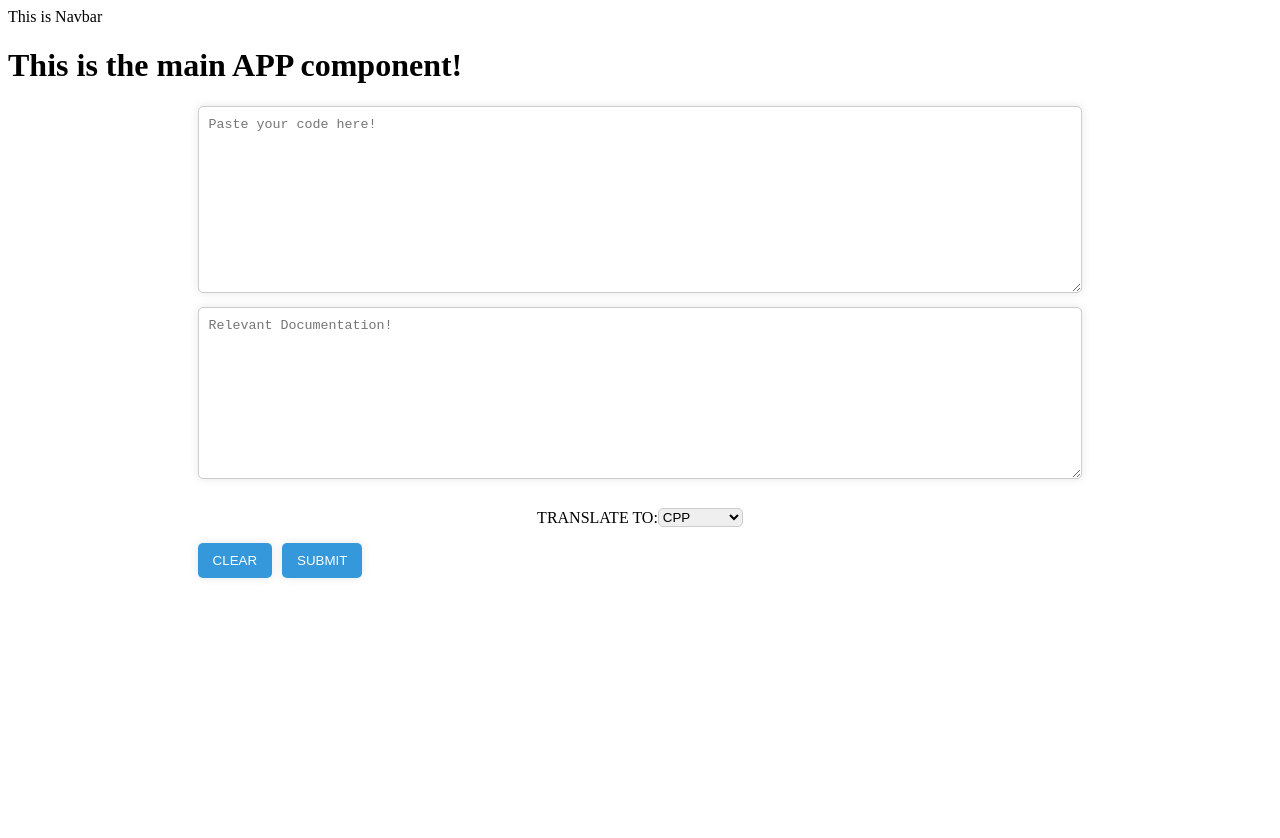
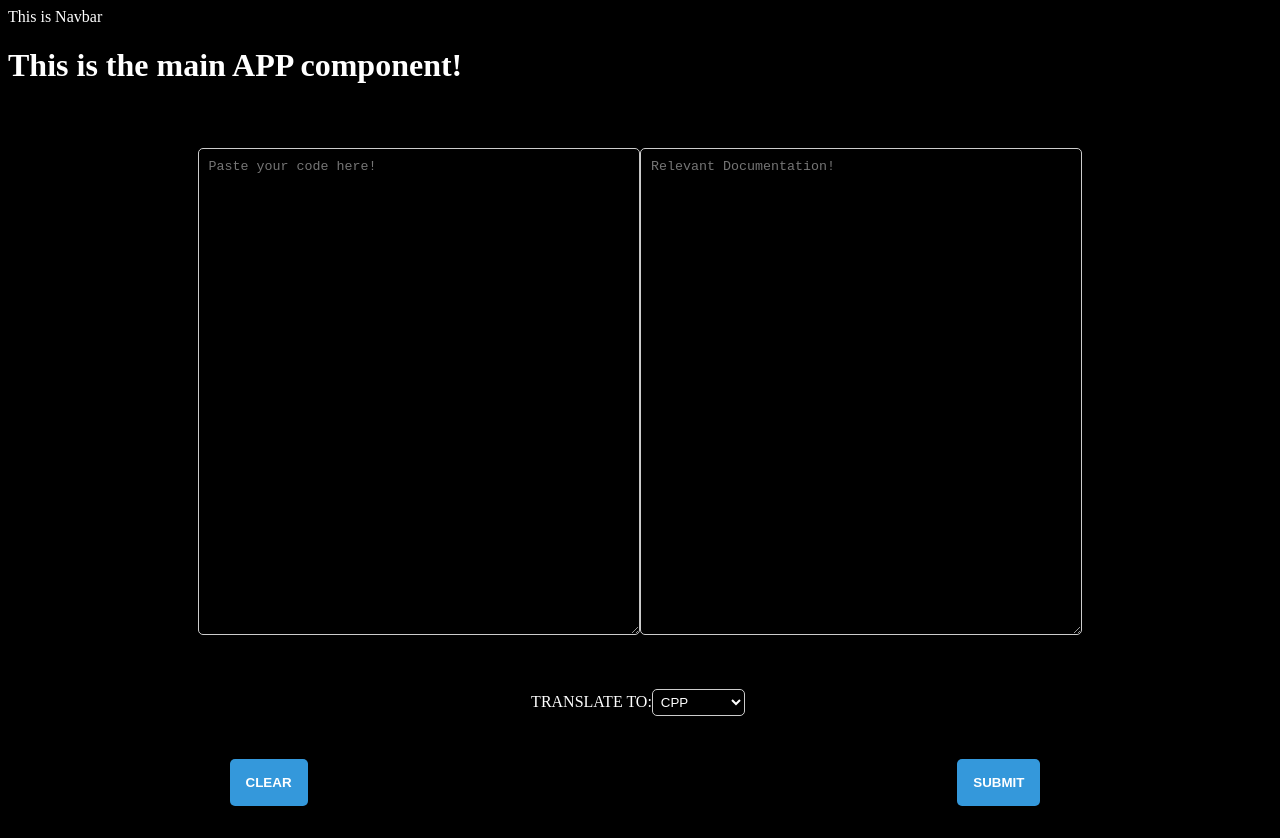
Before and after one commit to Ujj1225/codeAss, a React (Vite) app in the folder client/: page / in a window 1280 px wide. Before the commit the page ends 800 px from the top, so only its background shows below. Built offline with nearby package versions, Linux system fonts and the light colour scheme.

Commit message:
Updated look of interface

```diff
--- a/client/src/Form.css
+++ b/client/src/Form.css
@@ -1,11 +1,20 @@
+* {
+  background-color: black;
+  color: white;
+}
 
 .code-form {
   width: 70%;
   margin: 0 auto;
 }
 
+.input-boxes {
+  margin-top: 4rem;
+  display: flex;
+}
+
 .input,
-.documentation{
+.documentation {
   width: 100%;
   padding: 10px;
   margin-bottom: 10px;
@@ -32,7 +41,6 @@
   background-color: #2980b9;
 }
 
-/* Add some styling to make the form look cool and elegant */
 .input,
 .documentation,
 .language,
@@ -41,10 +49,11 @@ label {
   border-radius: 5px;
 }
 
-.translate{
+.translate {
   display: flex;
   justify-content: center;
   align-items: center;
+  margin-top: 2rem;
 }
 
 .input,
@@ -54,3 +63,14 @@ label,
 .submit {
   box-shadow: 0 0 10px rgba(0, 0, 0, 0.1);
 }
+
+.btn {
+  display: flex;
+  justify-content: space-between;
+  margin: 2rem;
+}
+
+.btn > button {
+  padding: 1rem;
+  font-weight: bold;
+}
--- a/client/src/Form.jsx
+++ b/client/src/Form.jsx
@@ -9,7 +9,7 @@ const Form = () => {
             name="code"
             id="code"
             cols="50"
-            rows="10"
+            rows="30"
             placeholder="Paste your code here!"
             className="input"
             style={{ overflow: "scroll" }}
@@ -18,14 +18,14 @@ const Form = () => {
             name="documentation"
             id="documentation"
             cols="50"
-            rows="10"
+            rows="30"
             className="documentation"
             placeholder="Relevant Documentation!"
           ></textarea>
         </div>
         <div className="translate">
           <p>TRANSLATE TO: </p>
-          <select name="language" className="language">
+          <select name="language" className="language" style={{marginRight: ".25rem",padding: ".25rem"}}>
             <option value="Cpp">CPP</option>
             <option value="Java">Java</option>
             <option value="JavaScript">JavaScript</option>
@@ -34,13 +34,14 @@ const Form = () => {
             <option value="GoLang">GoLang</option>
           </select>
         </div>
-
+        <div className="btn">
           <button type="button" className="clear">
             CLEAR
           </button>
           <button type="submit" className="submit">
             SUBMIT
           </button>
+        </div>
       </form>
     </>
   );
```
Also changed, not shown: 1 other file (tests, documents, lock files or other folders). Lines whose indentation alone changed are shown as unchanged.
